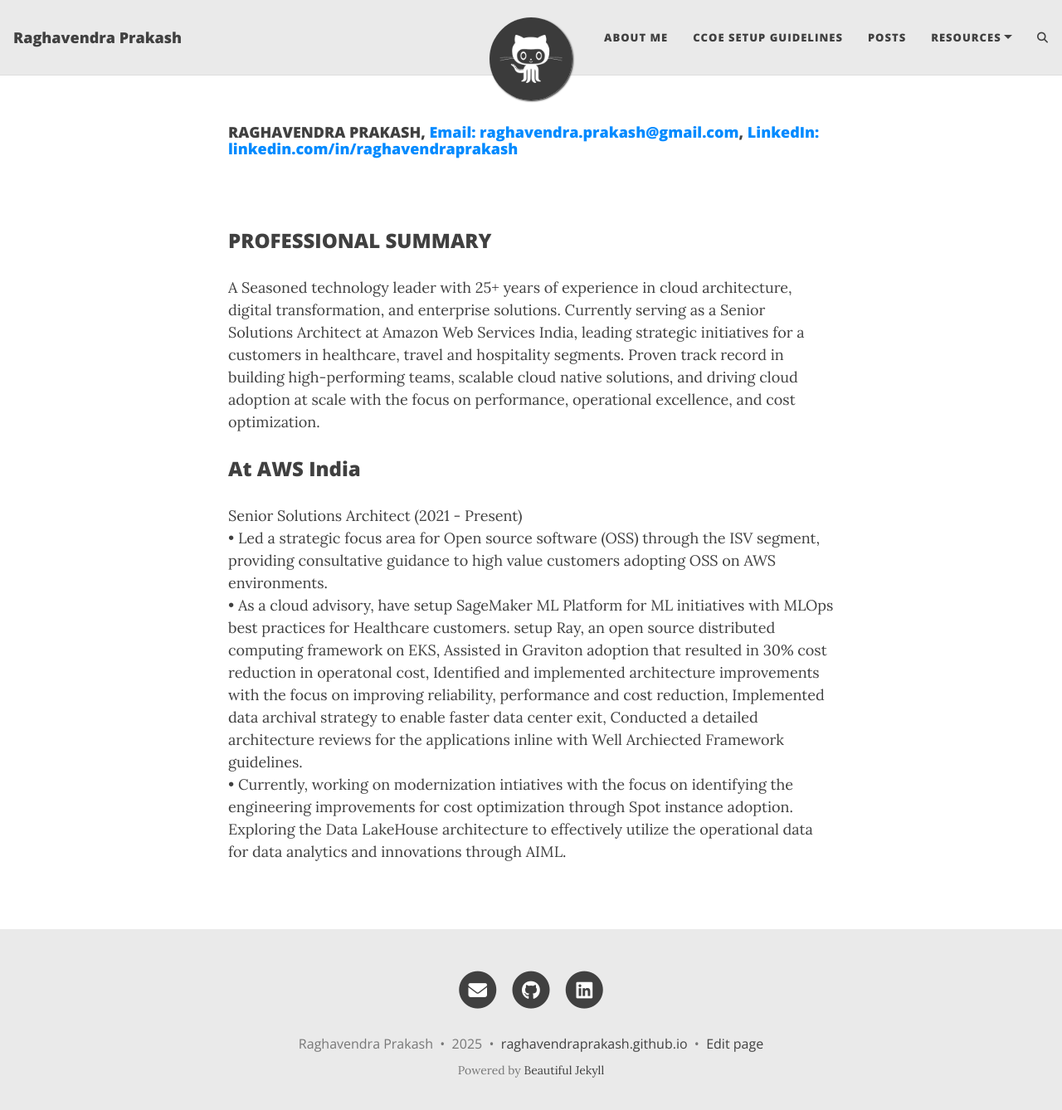
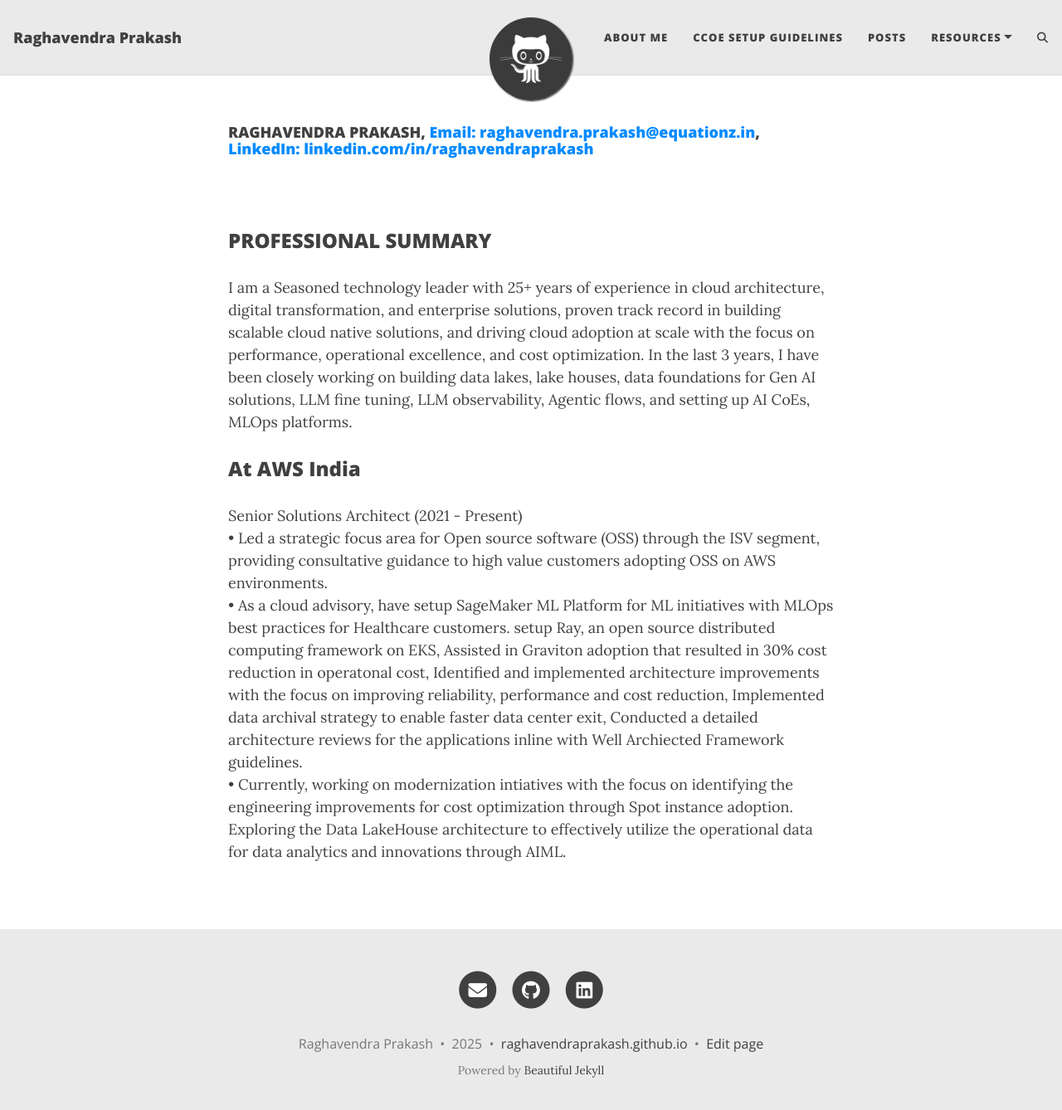
Before and after one commit to raghavendraprakash/equationz.github.io, a Jekyll site: the page built from aboutme.md, in a window 1280 px wide and 1351 px high. Shown: the top 1338 px of the window at 83% size. Built offline with Jekyll 4.4.1, drawn with Linux system fonts in a browser that asks for light colours; our own code applies the rules of GitHub Pages for plain Markdown files; comment, search, counter and statistics services are not loaded.

Commit message:
Update aboutme.md

```diff
--- a/aboutme.md
+++ b/aboutme.md
@@ -1,8 +1,8 @@
-#### RAGHAVENDRA PRAKASH, [Email: raghavendra.prakash@gmail.com](raghavendra.prakash@gmail.com), [LinkedIn: linkedin.com/in/raghavendraprakash](https://linkedin.com/in/raghavendraprakash)
+#### RAGHAVENDRA PRAKASH, [Email: raghavendra.prakash@equationz.in](raghavendra.prakash@equationz.in), [LinkedIn: linkedin.com/in/raghavendraprakash](https://linkedin.com/in/raghavendraprakash)
 <br>
 
 ### PROFESSIONAL SUMMARY
-A Seasoned technology leader with 25+ years of experience in cloud architecture, digital transformation, and enterprise solutions. Currently serving as a Senior Solutions Architect at Amazon Web Services India, leading strategic initiatives for a customers in healthcare, travel and hospitality segments. Proven track record in building high-performing teams, scalable cloud native solutions, and driving cloud adoption at scale with the focus on performance, operational excellence, and cost optimization.
+I am a Seasoned technology leader with 25+ years of experience in cloud architecture, digital transformation, and enterprise solutions, proven track record in building scalable cloud native solutions, and driving cloud adoption at scale with the focus on performance, operational excellence, and cost optimization. In the last 3 years, I have been closely working on building data lakes, lake houses, data foundations for Gen AI solutions, LLM fine tuning, LLM observability, Agentic flows, and setting up AI CoEs, MLOps platforms.
 
 ### At AWS India
 Senior Solutions Architect (2021 - Present)
```
